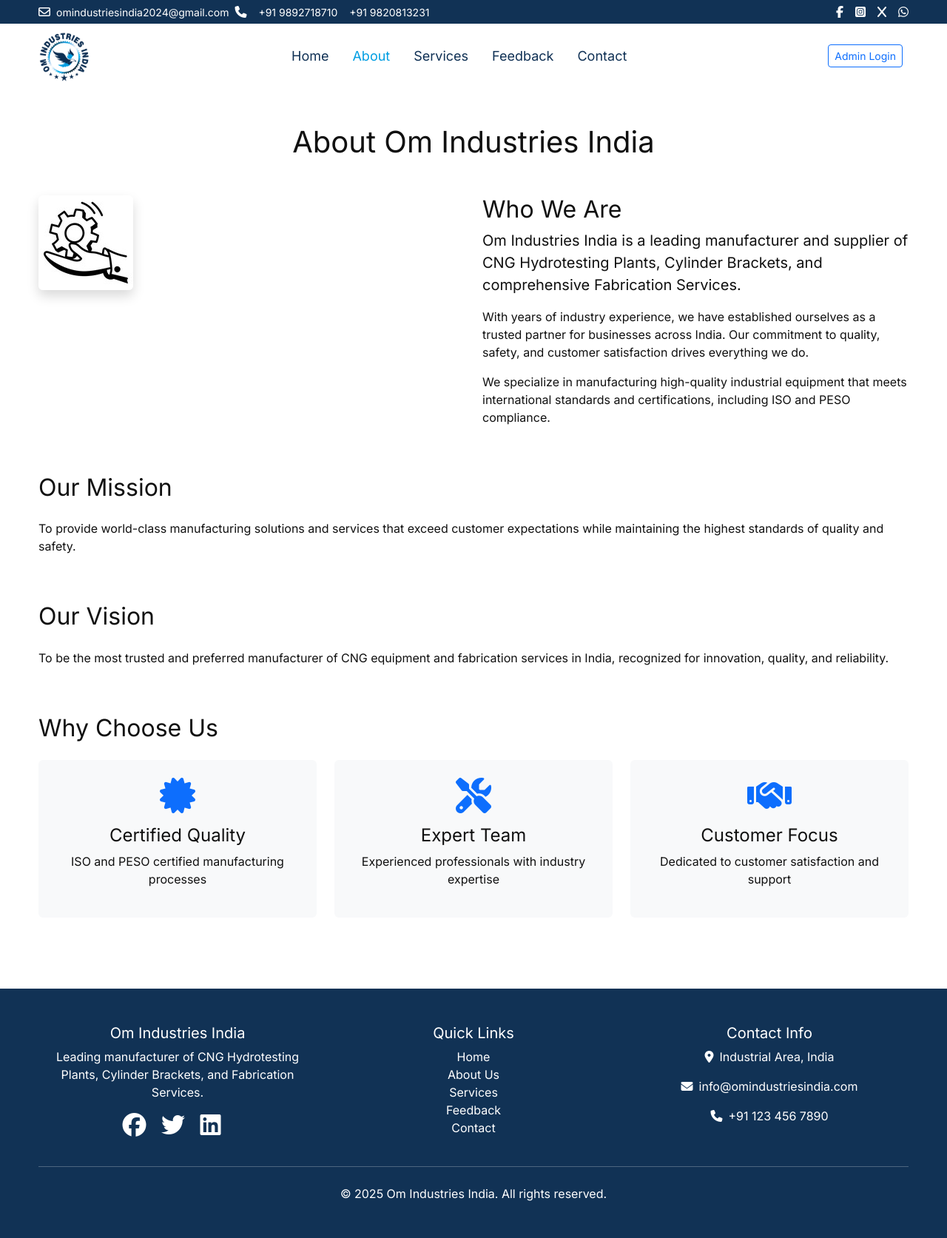
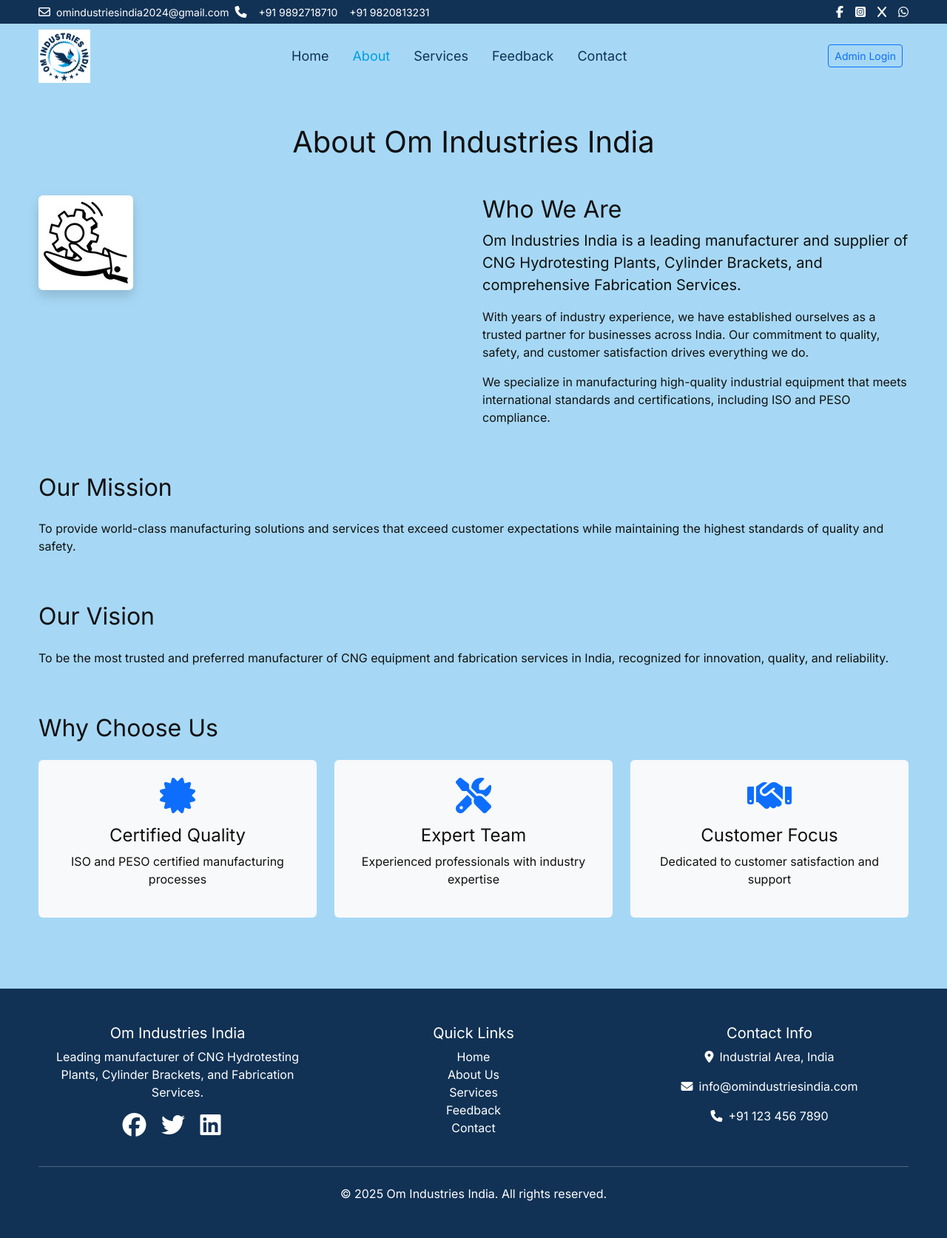
Before and after one commit to yadav-v/OmIndustriesIndia, a Flask app: page /about in a window 1280 px wide. Shown: the whole page at 74% size. Run offline with Flask 3, Linux system fonts and the light colour scheme; some libraries are stand-ins or nearby versions.

Commit message:
bg and font changes

```diff
--- a/static/css/style.css
+++ b/static/css/style.css
@@ -7,7 +7,7 @@
 
 
 body {
-  background-color: #fff;
+  background-color: #A6D8F5;
   font-family: 'Inter', sans-serif;
   color: #101010;
 }
@@ -32,6 +32,8 @@ body {
 .logo {
   width: 70px;
 }
+
+
 .mainMenu .nav-link{
   font-size: 18px;
     color: #103155;
@@ -45,7 +47,8 @@ body {
   height: calc(100vh - 140px);
   min-height: 400px;
   position: relative;
-  background: #ccc;
+
+  background: #ffffff;
   overflow: hidden;
 }
 .heroSlider .slick-list, .heroSlider .slick-track{
@@ -99,7 +102,10 @@ height: 100%;
   font-size: 75px;
   font-weight: bold;
 }
-
+/* homepage */
+.about-page{
+  background: #A6D8F5;
+}
 
 
 /* SERVICES */
--- a/templates/public/components/header_public.html
+++ b/templates/public/components/header_public.html
@@ -31,6 +31,9 @@
       <a href="/" class="d-flex align-items-center logo">
         <img src="../static/image/logo.png" class="img-fluid" alt="CNG Logo">
       </a>
+      <link
+    rel="stylesheet"
+    href="https://cdnjs.cloudflare.com/ajax/libs/animate.css/4.1.1/animate.min.css"/>
 
       <ul class="nav mainMenu justify-content-center">
         <li><a href="{{ url_for('home') }}" class="nav-link {{ 'active' if request.endpoint == 'home' else '' }}">Home</a></li>
--- a/templates/public/pages/about.html
+++ b/templates/public/pages/about.html
@@ -6,7 +6,7 @@
   <div class="container">
     <div class="row">
       <div class="col-12">
-        <h1 class="text-center mb-5">About Om Industries India</h1>
+        <h1 class="animate__animated animate__zoomIn text-center mb-5">About Om Industries India</h1>
       </div>
     </div>
 
@@ -15,30 +15,30 @@
         <img src="{{ url_for('static', filename='image/manufacture.jpg') }}" class="img-fluid rounded shadow" alt="About Us">
       </div>
       <div class="col-md-6">
-        <h2>Who We Are</h2>
-        <p class="lead">Om Industries India is a leading manufacturer and supplier of CNG Hydrotesting Plants, Cylinder Brackets, and comprehensive Fabrication Services.</p>
-        <p>With years of industry experience, we have established ourselves as a trusted partner for businesses across India. Our commitment to quality, safety, and customer satisfaction drives everything we do.</p>
-        <p>We specialize in manufacturing high-quality industrial equipment that meets international standards and certifications, including ISO and PESO compliance.</p>
+        <h2 class="animate__animated animate__fadeInUp">Who We Are</h2>
+        <p class="animate__animated animate__fadeInUp lead">Om Industries India is a leading manufacturer and supplier of CNG Hydrotesting Plants, Cylinder Brackets, and comprehensive Fabrication Services.</p>
+        <p class="animate__animated animate__fadeInUp ">With years of industry experience, we have established ourselves as a trusted partner for businesses across India. Our commitment to quality, safety, and customer satisfaction drives everything we do.</p>
+        <p class="animate__animated animate__fadeInUp ">We specialize in manufacturing high-quality industrial equipment that meets international standards and certifications, including ISO and PESO compliance.</p>
       </div>
     </div>
 
     <div class="row mb-5">
       <div class="col-md-12">
-        <h2 class="mb-4">Our Mission</h2>
-        <p>To provide world-class manufacturing solutions and services that exceed customer expectations while maintaining the highest standards of quality and safety.</p>
+        <h2 class="animate__animated animate__fadeInUp mb-4">Our Mission</h2>
+        <p class="animate__animated animate__fadeInUp">To provide world-class manufacturing solutions and services that exceed customer expectations while maintaining the highest standards of quality and safety.</p>
       </div>
     </div>
 
     <div class="row mb-5">
       <div class="col-md-12">
-        <h2 class="mb-4">Our Vision</h2>
-        <p>To be the most trusted and preferred manufacturer of CNG equipment and fabrication services in India, recognized for innovation, quality, and reliability.</p>
+        <h2 class="animate__animated animate__fadeInUp mb-4">Our Vision</h2>
+        <p class="animate__animated animate__fadeInUp">To be the most trusted and preferred manufacturer of CNG equipment and fabrication services in India, recognized for innovation, quality, and reliability.</p>
       </div>
     </div>
 
     <div class="row">
       <div class="col-md-12">
-        <h2 class="mb-4">Why Choose Us</h2>
+        <h2 class="animate__animated animate__fadeInUp mb-4">Why Choose Us</h2>
         <div class="row g-4">
           <div class="col-md-4">
             <div class="text-center p-4 bg-light rounded">
--- a/templates/public/pages/home.html
+++ b/templates/public/pages/home.html
@@ -88,7 +88,7 @@
     <div class="row align-items-center">
       <div class="col-md-6">
         <h2 class="section-title">About Om Industries India</h2>
-        <p class="lead">We are a leading manufacturer and supplier of CNG Hydrotesting Plants, Cylinder Brackets, and
+        <p class=" lead">We are a leading manufacturer and supplier of CNG Hydrotesting Plants, Cylinder Brackets, and
           Fabrication Services.</p>
         <p>With years of experience in the industry, we provide high-quality, reliable solutions for all your industrial
           needs. Our commitment to excellence and customer satisfaction has made us a trusted partner for businesses
```
